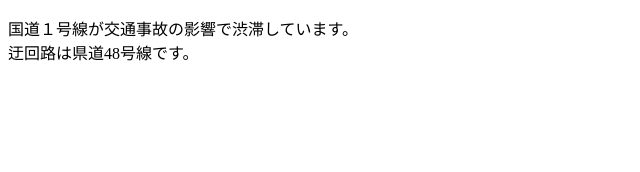
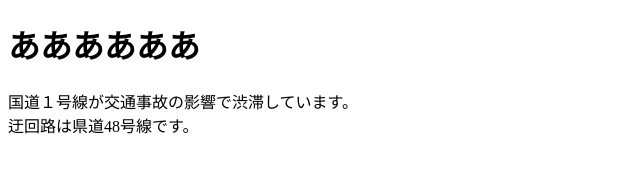
Before and after one commit to fuuki2510/html-css-basic-kadai, a plain HTML site: page HTML_CSS/br-tag.html in a window 1280 px wide. Shown: the whole page, without its empty margins (0-640 px from the left). Drawn offline with Linux system fonts and the light colour scheme.

Commit message:
あああを追加

```diff
--- a/HTML_CSS/br-tag.html
+++ b/HTML_CSS/br-tag.html
@@ -1,5 +1,6 @@
 <!DOCTYPE html>
 <html>
+  <h1>ああああああ</h1>
    <body>
      <p>国道１号線が交通事故の影響で渋滞しています。<br>迂回路は県道48号線です。</p>
    </body>
```
